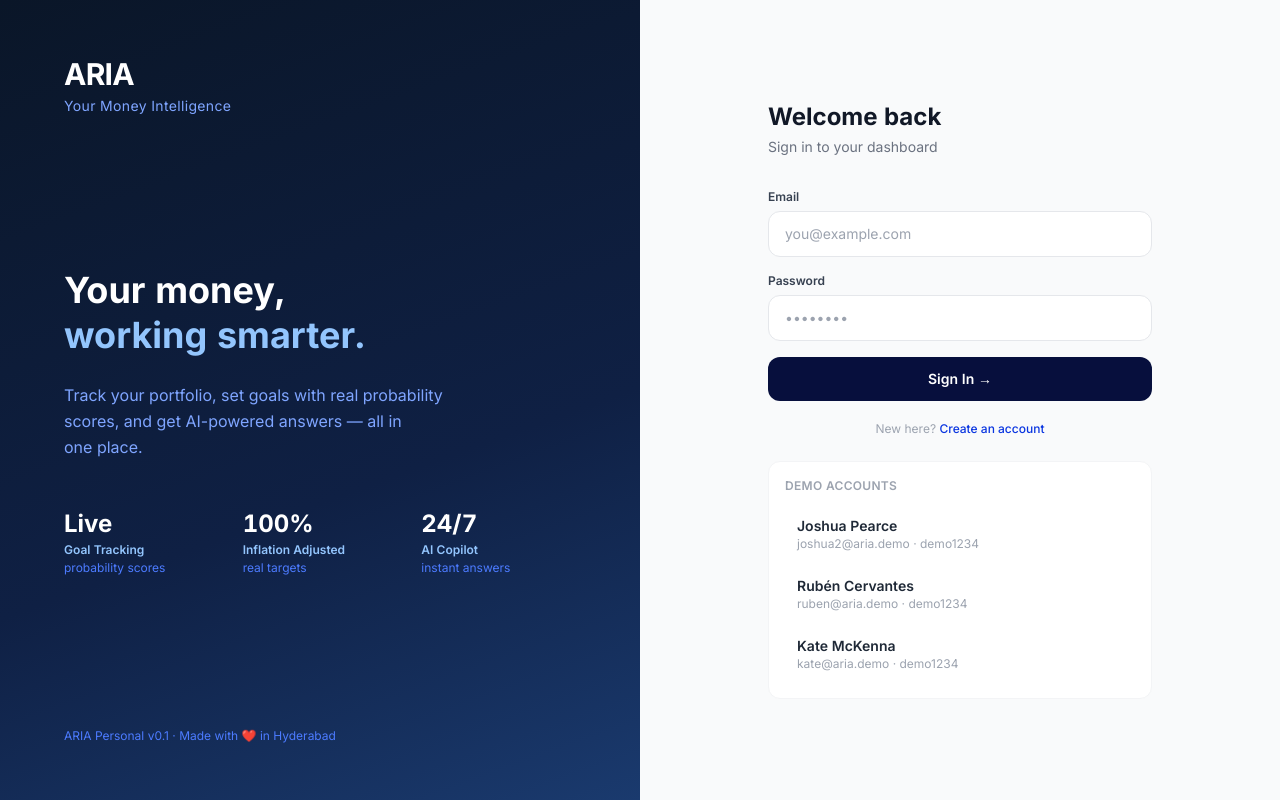
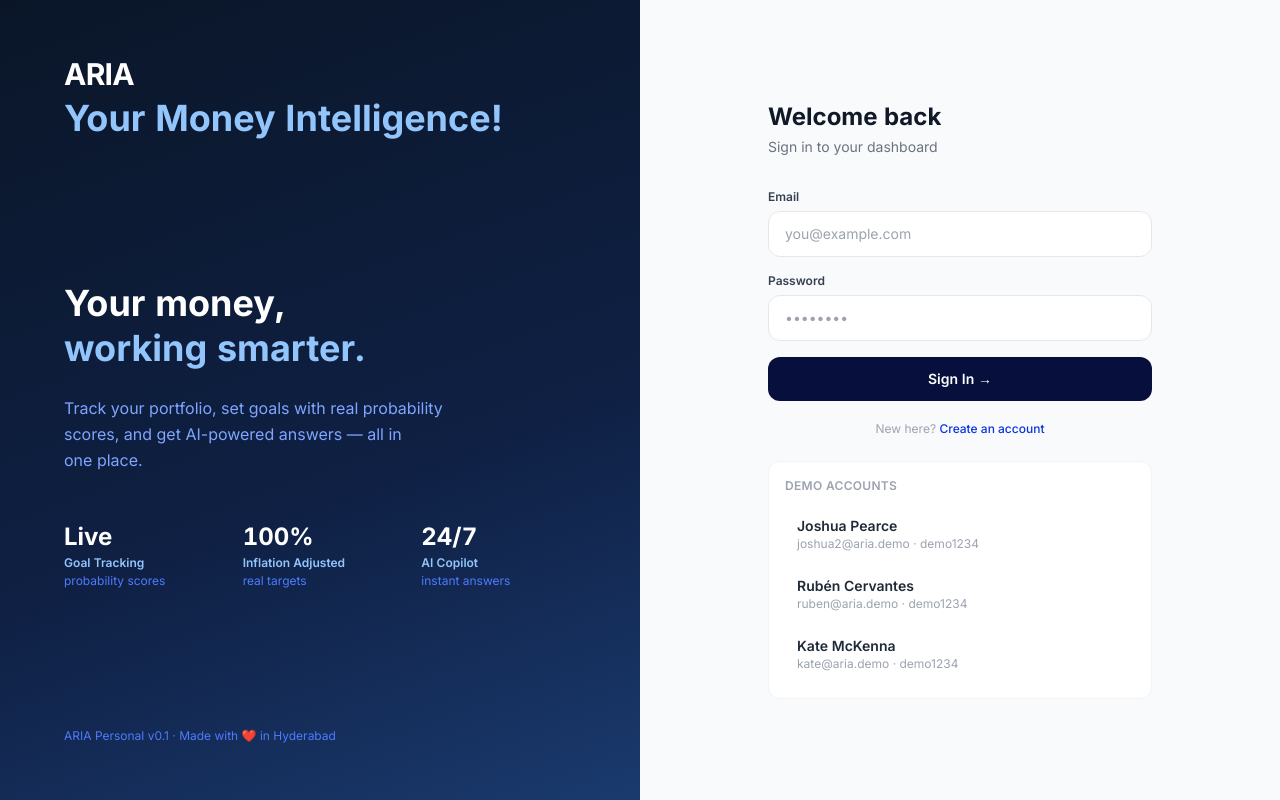
Before and after one commit to sunder-vasudevan/aria-personal, a React (Vite) app: page /login in a window 1280 px wide. Built offline with nearby package versions, Linux system fonts and the light colour scheme.

Commit message:
Tagline: Your Money Intelligence! — same style as hero text

```diff
--- a/src/pages/Login.jsx
+++ b/src/pages/Login.jsx
@@ -32,7 +32,7 @@ export default function Login() {
         style={{ background: 'linear-gradient(160deg, #0a1628 0%, #0f2044 60%, #1a3a6e 100%)' }}>
         <div>
           <div className="text-white font-bold text-3xl tracking-tight">ARIA</div>
-          <div className="text-navy-300 text-sm mt-1 tracking-wide">Your Money Intelligence</div>
+          <div className="text-blue-300 text-4xl font-bold mt-1 leading-tight">Your Money Intelligence!</div>
         </div>
 
         <div>
@@ -67,7 +67,7 @@ export default function Login() {
         {/* Mobile logo */}
         <div className="lg:hidden text-center mb-10">
           <div className="text-navy-950 font-bold text-3xl tracking-tight">ARIA</div>
-          <div className="text-gray-500 text-sm mt-1">Your Money Intelligence</div>
+          <div className="text-navy-700 text-2xl font-bold mt-1">Your Money Intelligence!</div>
         </div>
 
         <div className="w-full max-w-sm">
```
